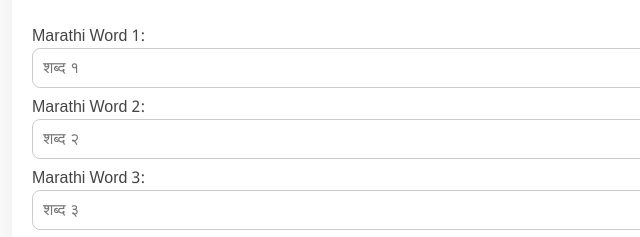
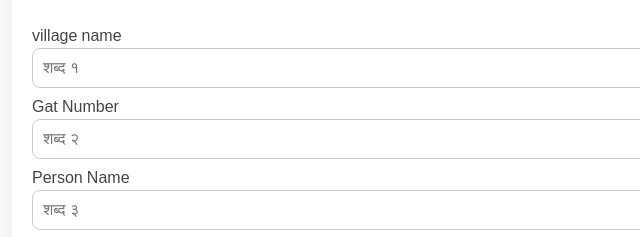
Before and after one commit to Gauravkaroshi/leagaler, a plain HTML site: page index.html in a window 1280 px wide. Shown: the part 186-423 px from the top of the page, 208-848 px from the left. Drawn offline with nearby package versions, Linux system fonts and the light colour scheme.

Commit message:
Update index.html

```diff
--- a/index.html
+++ b/index.html
@@ -17,13 +17,13 @@
     </div>
 
     <div class="search-section">
-      <label for="searchInput1">Marathi Word 1:</label>
+      <label for="searchInput1">village name</label>
       <input type="text" id="searchInput1" placeholder="शब्द १">
 
-      <label for="searchInput2">Marathi Word 2:</label>
+      <label for="searchInput2">Gat Number</label>
       <input type="text" id="searchInput2" placeholder="शब्द २">
 
-      <label for="searchInput3">Marathi Word 3:</label>
+      <label for="searchInput3">Person Name</label>
       <input type="text" id="searchInput3" placeholder="शब्द ३">
 
       <label for="searchInput4">Marathi Word 4:</label>
```
